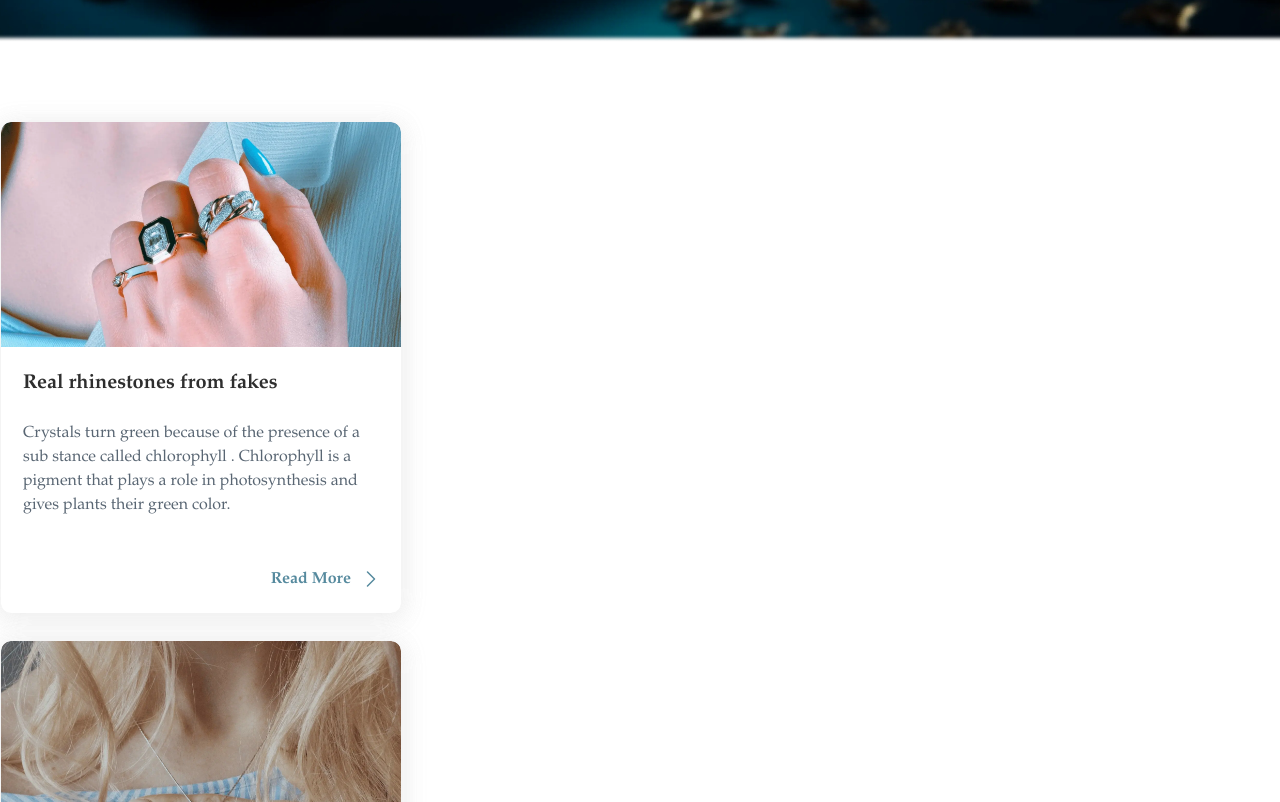
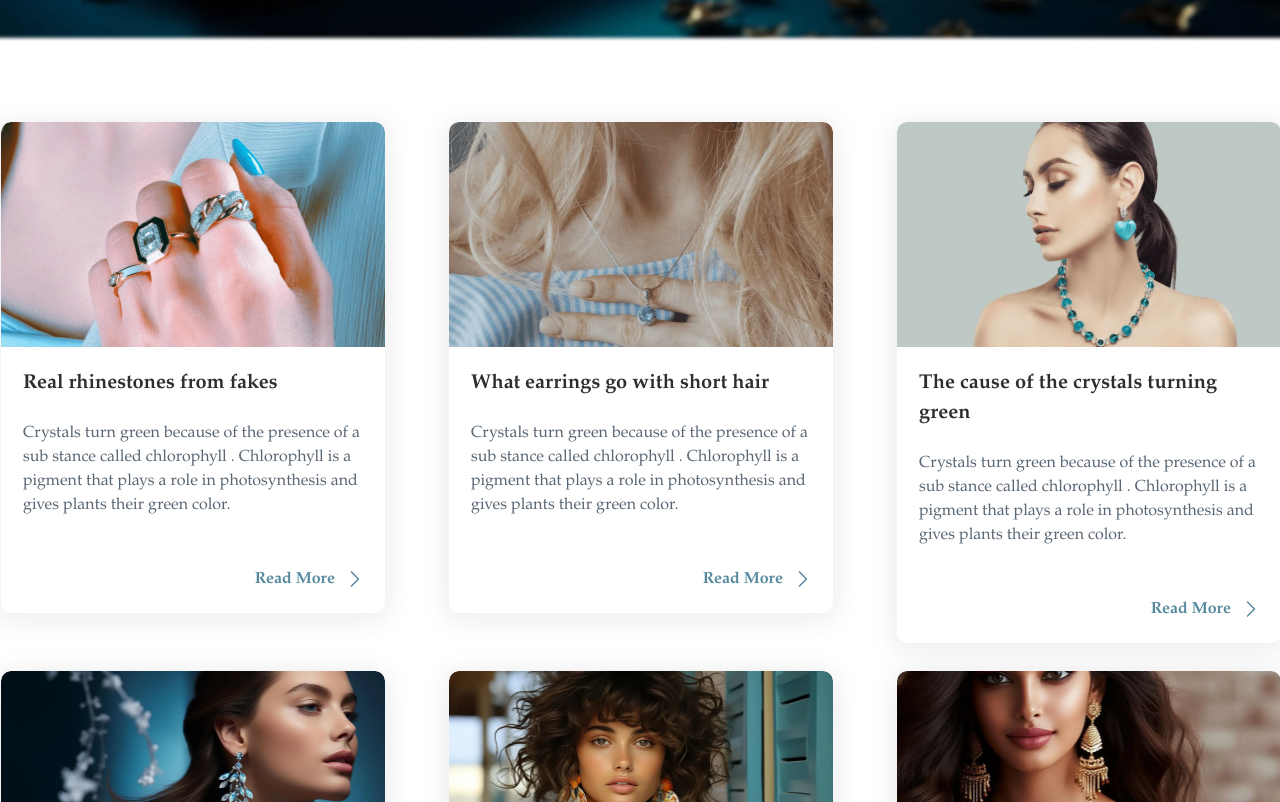
Before and after one commit to mahtab130/Elegant-Adornments, a React (Vite) app: page /blogs in a window 1280 px wide. Shown: the part 758-1560 px from the top of the page. Built offline with nearby package versions, Linux system fonts and the light colour scheme.

Commit message:
🐛 FIX:

```diff
--- a/src/components/controller/CustomPopover.tsx
+++ b/src/components/controller/CustomPopover.tsx
@@ -156,7 +156,7 @@ const categoryPopperSX: SxProps<Theme> = {
   width: "fit-contnet",
   "& .MuiPaper-root": {
     mt: SPACE_M1,
-    maxWidth: { xs: "390px", md: "822px" },
+    maxWidth: { xs: "370px", md: "822px" },
     boxShadow: "none",
     borderRadius: "8px",
     borderTopRightRadius: "0",
--- a/src/components/page/Product.tsx
+++ b/src/components/page/Product.tsx
@@ -155,7 +155,7 @@ const productSX: SxProps<Theme> = {
         position: "relative",
         justifyContent: "center",
         "& .image": {
-          width: "380px",
+          width: "370px",
           position: "absolute",
         },
       },
--- a/src/components/page/blogs/Blogs.tsx
+++ b/src/components/page/blogs/Blogs.tsx
@@ -32,7 +32,7 @@ const Blogs: FC = () => {
 
       <Grid container className="container-body">
         {map(paginatedItems, ({ description, id, image, title }, index) => (
-          <Grid item xs={12} md={4} key={index + id}>
+          <Grid item xs={12} md={3.6} key={index + id}>
             <AnimationSlideIn direction="left" className="animaiton">
               <BlogCard
                 id={id}
--- a/src/helper/constants/static.ts
+++ b/src/helper/constants/static.ts
@@ -1,7 +1,7 @@
 export const FONT_FAMILY = "Garamond";
 
 export const MAX_WIDTH = {
-  xs: "400px",
+  xs: "370px",
   sm: "700px",
   md: "1000px",
   lg: "1350px",
--- a/src/helper/styleObjects/blog.ts
+++ b/src/helper/styleObjects/blog.ts
@@ -61,7 +61,7 @@ export const contentBlogSX: SxProps<Theme> = {
     mt: SPACE_M1,
     justifyContent: "center",
     "& .image": {
-      width: { xs: "390px", md: "700px" },
+      width: { xs: "370px", md: "700px" },
     },
   },
   "& .image2-wrapper": {
@@ -145,7 +145,7 @@ export const blogSX: SxProps<Theme> = {
     display: "flex",
     flexWrap: { xs: "nowrap", md: "wrap" },
     alignItems: { xs: "center", md: "unset" },
-    flexDirection: { xs: "column" },
+    flexDirection: { xs: "column", md: "unset" },
     rowGap: SPACE_XM1,
     justifyContent: "space-between",
     maxWidth: `calc(${MAX_WIDTH} + -80px)`,
--- a/src/helper/styleObjects/common.ts
+++ b/src/helper/styleObjects/common.ts
@@ -181,14 +181,14 @@ export const productCardSX = (
 export const blogCardSX: SxProps<Theme> = {
   width: "100%",
   height: "auto",
-  maxWidth: "400px",
+  maxWidth: { xs: "365px", md: "440px" },
   cursor: "pointer",
   overflow: "hidden",
   borderRadius: "10px",
   "&:hover": {
     "& .image-wrapper": {
       "& .blog-image": {
-        transform: "scale(1.1)",
+        transform: { xs: "unset", md: "scale(1.1)" },
       },
     },
   },
@@ -269,7 +269,8 @@ export const contentProviderSX = (
   reverse?: boolean,
   imageWidth?: string
 ): SxProps<Theme> => ({
-  mx: "auto",
+  mx: { xs: "0", md: "auto" },
+  px: { xs: "8px", md: "0" },
   width: "100%",
   display: "flex",
   my: SPACE_H2,
@@ -303,7 +304,7 @@ export const contentProviderSX = (
     justifyContent: reverse ? "start" : "end",
     "& .image": {
       width: imageWidth || {
-        xs: "390px",
+        xs: "370px",
         sm: "400px",
         md: "500px",
         lg: "620px",
```
